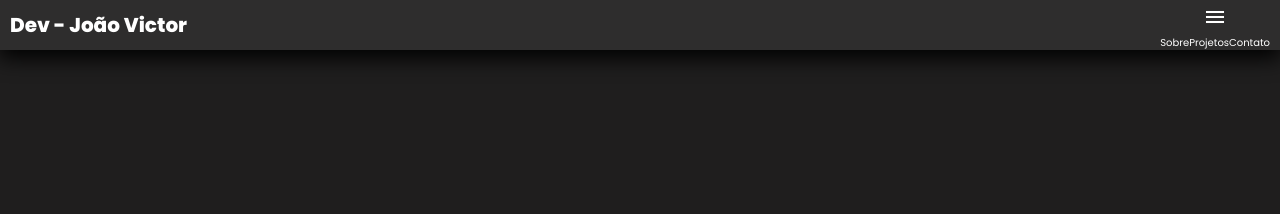
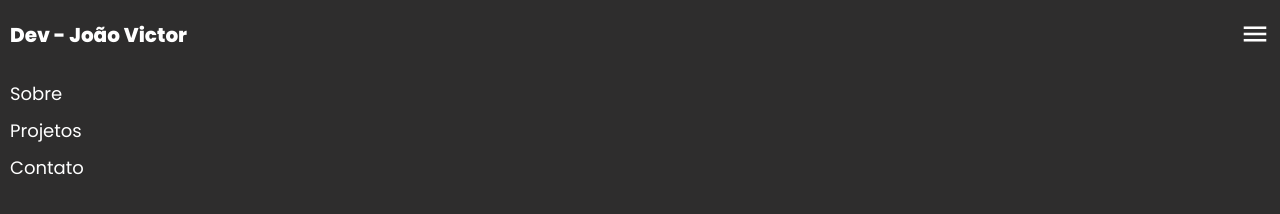
Before and after one commit to Dev-JoaoVictor/portifolio, a plain HTML site: page index.html in a window 1280 px wide. Both pictures are taken after a click on the button 1258 px from the left and 27 px from the top of the page. Drawn offline with nearby package versions, Linux system fonts and the light colour scheme.

Commit message:
Posicionando o menu

```diff
--- a/style.css
+++ b/style.css
@@ -15,15 +15,16 @@ body {
   font-family: 'Poppins', sans-serif;
 }
 
+/*Header*/
+
 header {
-  height: 5rem;
+  height: 7rem;
   padding: 1rem;
   background-color: rgb(46, 45, 45);
   box-shadow: 0px 7px 21px 1px rgba(0,0,0,1);
   color: white;
   display: flex;
   align-items: center;
-  text-align: center;
   justify-content: space-between;
 }
 
@@ -32,11 +33,20 @@ button {
   border: none;
   background-color: transparent;
   color: white;
-  font-size: 2.4rem;
+  font-size: 3rem;
 }
+
+/*Nav*/
 
 .menu {
   display: none;
+  position: absolute;
+  width: 100%;
+  height: calc(100vh - 7rem);
+  top: 7rem;
+  left: 0;
+  background-color: rgb(46, 45, 45);;
+  z-index: 1;
 }
 
 nav.active .menu {
@@ -44,10 +54,16 @@ nav.active .menu {
 }
 
 ul {
+  display: flex;
+  flex-direction: column;
+  padding: 1rem;
+  gap: 1rem;
   list-style: none;
 }
 
+
 a {
+  font-size: 1.8rem;
   text-decoration: none;
   color: white;
 }
```
